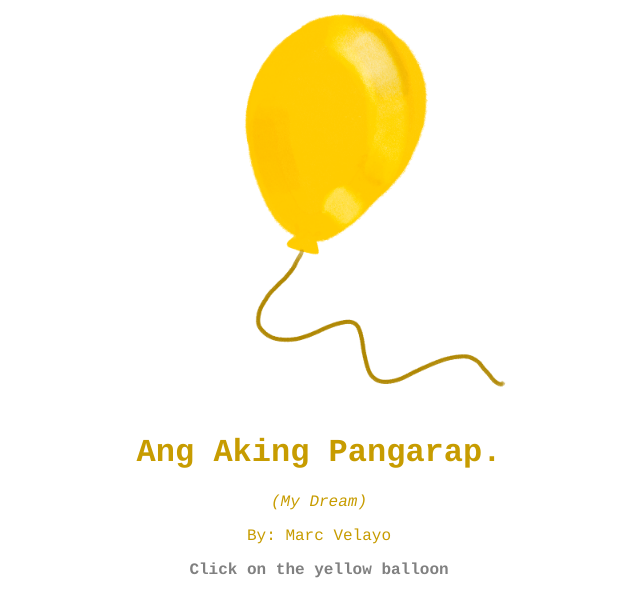
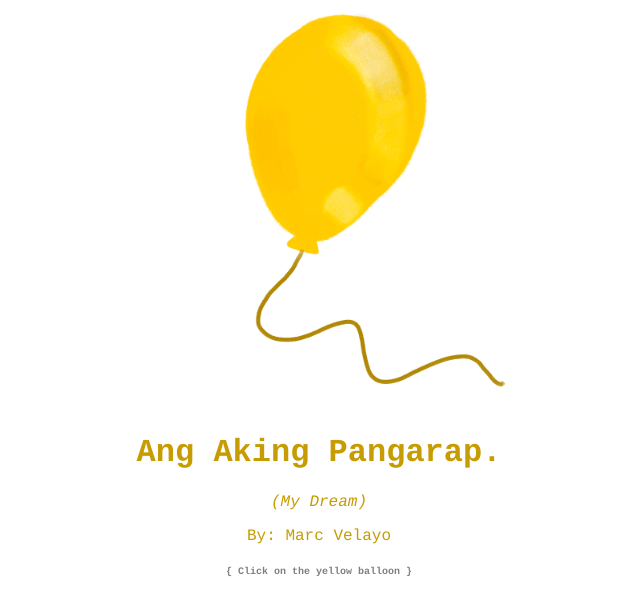
Before and after one commit to marcvelayo/175final, a plain HTML site: page index.html in a window 1280 px wide. Shown: the whole page, without its empty margins (321-961 px from the left). Drawn offline with Linux system fonts and the light colour scheme.

Commit message:
Update index.html

```diff
--- a/index.html
+++ b/index.html
@@ -29,8 +29,8 @@ Color: #C79C00;
 <p>
 By: Marc Velayo
 <p>
-    <font color="gray">
-        <b>Click on the yellow balloon</b></font color>
+    <font color="gray"><font size="1">
+        <b>{ Click on the yellow balloon }</b></font color></font size>
 
 
 
```
